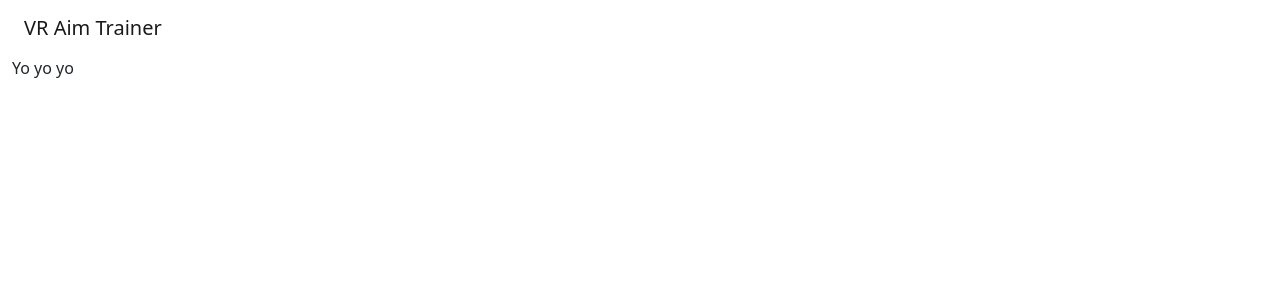
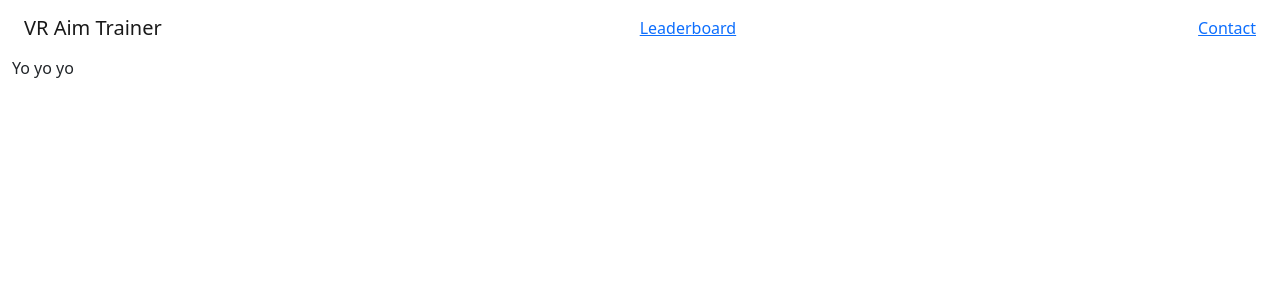
Before and after one commit to greg-navarro/VR-Aim-Trainer-Frontend, a React (Create React App) app in the folder vr-aim-trainer/: page / in a window 1280 px wide. Shown: the top 300 px of the page. Built offline with nearby package versions, Linux system fonts and the light colour scheme.

Commit message:
Use Link components in navbar

```diff
--- a/vr-aim-trainer/src/App.js
+++ b/vr-aim-trainer/src/App.js
@@ -5,6 +5,7 @@ import 'bootstrap/dist/css/bootstrap.min.css';
 
 import Container from "react-bootstrap/Container";
 import Navbar from "react-bootstrap/Navbar";
+import NavbarComp from "./components/navbarcomp.component";
 // import components
 // import Navbar from './components/navbar.component';
 
@@ -13,12 +14,7 @@ function App() {
   return (
     <Router>
       <div className="container-fluid">
-      <Navbar>
-        <Container fluid>
-          <Navbar.Brand href="#home">VR Aim Trainer</Navbar.Brand>
-
-        </Container>
-      </Navbar>
+      <NavbarComp />
         <p>Yo yo yo</p>
       </div>
     </Router>
--- /dev/null
+++ b/vr-aim-trainer/src/components/navbarcomp.component.js
@@ -0,0 +1,22 @@
+
+import React, { Component } from 'react';
+import { Link } from 'react-router-dom';
+
+import Container from "react-bootstrap/Container";
+import Navbar from "react-bootstrap/Navbar";
+
+// note that the export statement is made in the declaration instead of at the end
+export default class NavbarComp extends Component {
+
+	render() {
+		return (
+			<Navbar>
+				<Container fluid>
+					<Link to="/" className="navbar-brand">VR Aim Trainer</Link>
+					<Link to="/leaderboard" className="">Leaderboard</Link>
+					<Link to="/contact" className="">Contact</Link>
+				</Container>
+			</Navbar>
+			)
+	}
+}
```
